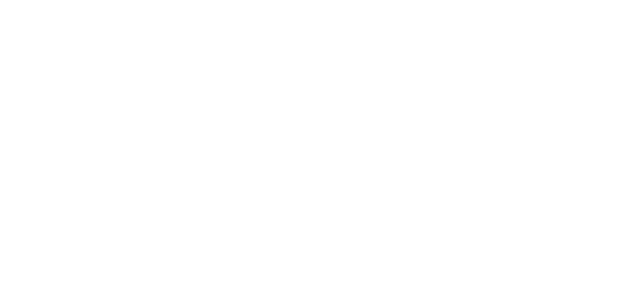
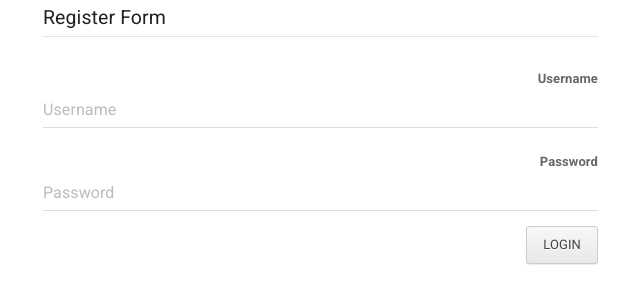
Before and after one commit to collinhaines/login-form, a website: page index.html in a window 1280 px wide. Shown: the whole page, without its empty margins (27-667 px from the left). Drawn offline with nearby package versions, Linux system fonts and the light colour scheme; files that its build step writes are made by us from their sources.

Commit message:
Watch HTML Files

```diff
--- a/Gruntfile.js
+++ b/Gruntfile.js
@@ -32,7 +32,7 @@ module.exports = function (grunt) {
     browserSync: {
       default: {
         bsFiles: {
-          src: 'css/*.css'
+          src: ['css/*.css', '*.html']
         },
 
         options: {
--- a/index.html
+++ b/index.html
@@ -11,7 +11,35 @@
 <body>
   <div class="container">
     <div class="row">
+      <div class="col-xs-6 center-block">
+        <form class="form-horizontal">
+          <legend>Register Form</legend>
 
+          <fieldset>
+            <div class="form-group">
+              <label for="username" class="col-xs-12 control-label">Username</label>
+
+              <div class="col-xs-12">
+                <input type="text" class="form-control" id="username" placeholder="Username">
+              </div>
+            </div>
+
+            <div class="form-group">
+              <label for="password" class="col-xs-12 control-label">Password</label>
+
+              <div class="col-xs-12">
+                <input type="password" class="form-control" id="password" placeholder="Password">
+              </div>
+            </div>
+
+            <div class="form-group">
+              <div class="col-xs-12">
+                <button type="submit" class="btn btn-default pull-right">Login</button>
+              </div>
+            </div>
+          </fieldset>
+        </form>
+      </div>
     </div>
   </div>
 </body>
```
